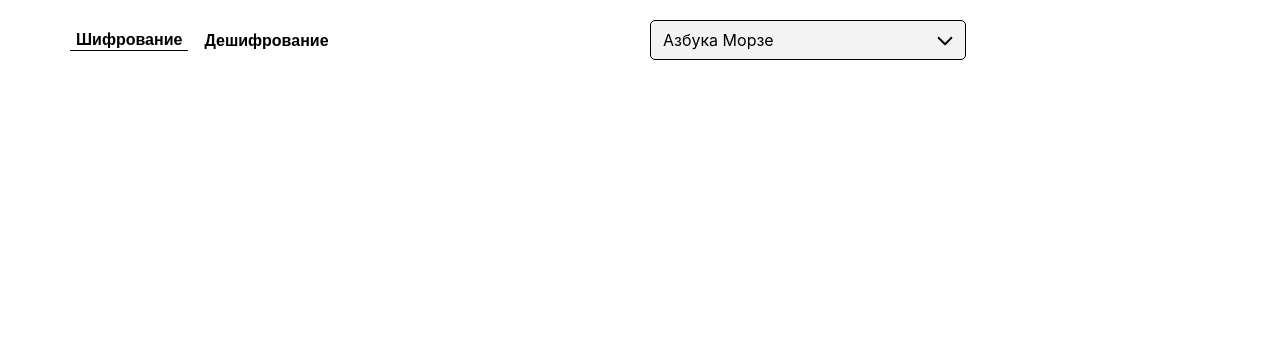
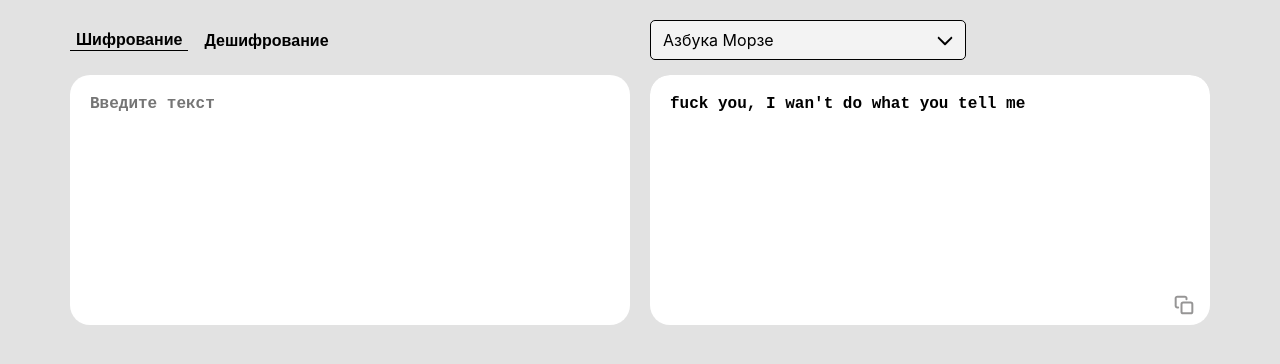
Before and after one commit to encryption-machine/Front, a React (Create React App) app: page / in a window 1280 px wide. Shown: the top 364 px of the page. Built offline with nearby package versions, Linux system fonts and the light colour scheme.

Commit message:
machine-002: добавил блок  вводом и выводом текста

```diff
--- /dev/null
+++ b/src/components/Icons/Copy.jsx
@@ -0,0 +1,28 @@
+import React from 'react';
+
+export const Copy = () => {
+	return (
+		<svg
+			width="20"
+			height="20"
+			viewBox="0 0 20 20"
+			fill="none"
+			xmlns="http://www.w3.org/2000/svg"
+		>
+			<g clipPath="url(#clip0_403_324)">
+				<path
+					d="M16.6667 7.5H9.16667C8.24619 7.5 7.5 8.24619 7.5 9.16667V16.6667C7.5 17.5871 8.24619 18.3333 9.16667 18.3333H16.6667C17.5871 18.3333 18.3333 17.5871 18.3333 16.6667V9.16667C18.3333 8.24619 17.5871 7.5 16.6667 7.5Z"
+					strokeWidth="2"
+					strokeLinecap="round"
+					strokeLinejoin="round"
+				/>
+				<path
+					d="M4.16602 12.4998H3.33268C2.89065 12.4998 2.46673 12.3242 2.15417 12.0117C1.84161 11.6991 1.66602 11.2752 1.66602 10.8332V3.33317C1.66602 2.89114 1.84161 2.46722 2.15417 2.15466C2.46673 1.8421 2.89065 1.6665 3.33268 1.6665H10.8327C11.2747 1.6665 11.6986 1.8421 12.0112 2.15466C12.3238 2.46722 12.4993 2.89114 12.4993 3.33317V4.1665"
+					strokeWidth="2"
+					strokeLinecap="round"
+					strokeLinejoin="round"
+				/>
+			</g>
+		</svg>
+	);
+};
--- a/src/components/Icons/index.jsx
+++ b/src/components/Icons/index.jsx
@@ -1,3 +1,4 @@
 import { Chevron } from './chevron';
+import { Copy } from './Copy';
 
-export { Chevron };
+export { Chevron, Copy };
--- a/src/components/Machine/Machine.jsx
+++ b/src/components/Machine/Machine.jsx
@@ -1,5 +1,6 @@
-import React, { useRef, useEffect } from 'react';
-import { Chevron } from '../Icons';
+import React, { useRef, useEffect, useState } from 'react';
+import { Chevron, Copy } from '../Icons';
+import { copyToClipboard } from '../../helpers';
 import styles from './Machine.module.scss';
 
 export const Machine = ({ list }) => {
@@ -9,6 +10,12 @@ export const Machine = ({ list }) => {
 	const [filteredList, setFilteredList] = React.useState(
 		list.filter((item) => item !== selected)
 	);
+	const [result, setResult] = React.useState(
+		"fuck you, I wan't do what you tell me"
+	);
+	const [isCopyShow, setIsCopyShow] = useState(false);
+	const [copyMessage, setCopyMessage] = useState('');
+	const [encryption, SetEncryption] = useState('');
 	const selectRef = useRef(null);
 	const activeClass = styles.machine__tabActive;
 
@@ -26,20 +33,42 @@ export const Machine = ({ list }) => {
 		} else {
 			hideBlock.setAttribute('style', height);
 		}
-
 		setSelectOpen(!isSelectOpen);
 	};
 
 	const choiceType = (e, value) => {
 		// здесь будет запрос к серверу
+		// в случае успеха код ниже
 		setSelected(value);
-		setFilteredList(list.filter((value) => value !== selected));
+		setFilteredList(list.filter((item) => item !== value));
 		selectClick();
+	};
+
+	const copyCode = () => {
+		try {
+			copyToClipboard(result);
+			setCopyMessage('Результат скопирован');
+		} catch (error) {
+			setCopyMessage('Неудалось скопировать');
+		} finally {
+			showMessage();
+		}
+	};
+
+	const showMessage = () => {
+		setIsCopyShow(true);
+		setTimeout(() => {
+			setIsCopyShow(false);
+		}, 2000);
 	};
 
 	useEffect(() => {
 		const handleClick = (event) => {
-			if (selectRef.current && !selectRef.current?.contains(event.target)) {
+			if (
+				isSelectOpen &&
+				selectRef.current &&
+				!selectRef.current?.contains(event.target)
+			) {
 				selectClick();
 			}
 		};
@@ -47,11 +76,15 @@ export const Machine = ({ list }) => {
 		return () => {
 			window.removeEventListener('click', handleClick);
 		};
-	}, [isSelectOpen]);
+	}, []);
 
 	const selectClasses = !isSelectOpen
 		? styles.machine__select
-		: styles.machine__selectOpen;
+		: `${styles.machine__selectOpen} ${styles.machine__select}`;
+
+	const copyClasses = !isCopyShow
+		? styles.machine__copyMessage
+		: `${styles.machine__copyMessageShow} ${styles.machine__copyMessage}`;
 
 	return (
 		<div className={styles.machine}>
@@ -98,6 +131,30 @@ export const Machine = ({ list }) => {
 					</div>
 				</div>
 			</div>
+			<div>
+				<textarea
+					name="leftArea"
+					id="leftArea"
+					className={styles.machine__text}
+					placeholder="Введите текст"
+					value={encryption}
+					onChange={SetEncryption}
+				></textarea>
+			</div>
+			<div className={styles.machine__copyCont}>
+				<div className={copyClasses}>Результат Скопирован</div>
+				<textarea
+					name="rightArea"
+					id="rightArea"
+					className={styles.machine__text}
+					placeholder="Результат"
+					value={result}
+					readOnly
+				></textarea>
+				<button onClick={copyCode} className={styles.machine__copyButton}>
+					<Copy />
+				</button>
+			</div>
 		</div>
 	);
 };
--- a/src/components/Machine/Machine.module.scss
+++ b/src/components/Machine/Machine.module.scss
@@ -58,6 +58,8 @@
       height: 0;
       transition: .5s ease-in;
       overflow: hidden;
+      z-index: 10;
+      border-radius: 0 0 5px 5px;
     }
     &List{
       width: 316px;
@@ -92,6 +94,52 @@
       }
     }
   }
-
-
+  &__text{
+    width: 100% !important;
+    height: 250px !important;
+    padding: 20px;
+    background: #FFFFFF;
+    border-radius: 20px;
+    resize: none;
+    border:none;
+    font-size: 16px;
+    font-weight: 600;
+    line-height: 19px;
+  }
+  &__copy{
+    &Cont{
+      position: relative;
+      border-radius: 20px;
+      overflow: hidden;
+    }
+    &Button{
+      position: absolute;
+      bottom: 10px;
+      right: 10px;
+      border:none;
+      background: none;
+      cursor: pointer;
+      color: #969595;
+      z-index: 10;
+      svg{
+        stroke:currentColor;
+      }
+    }
+    &Message{
+      position: absolute;
+      width: 100%;
+      height: 0;
+      display: flex;
+      align-items: center;
+      justify-content: center;
+      background-color: #F3F3F3;
+      font-size: 16px;
+      font-weight: 600;
+      overflow: hidden;
+      transition: .3s ease-in;
+      &Show{
+        height: 40px;
+      }
+    }
+  }
 }
--- /dev/null
+++ b/src/helpers/index.js
@@ -0,0 +1,25 @@
+export const copyToClipboard = (value) => {
+	const textArea = document.createElement('textarea');
+	textArea.value = value;
+	document.body.appendChild(textArea);
+
+	if (navigator.userAgent.match(/ipad|ipod|iphone/i)) {
+		textArea.readOnly = true;
+
+		const range = document.createRange();
+		range.selectNodeContents(textArea);
+
+		const selection = window.getSelection();
+		if (selection === null) return;
+		selection.removeAllRanges();
+		selection.addRange(range);
+		textArea.setSelectionRange(0, 999999);
+	} else {
+		textArea.select();
+	}
+	const successful = document.execCommand('copy');
+	textArea.remove();
+	if (!successful) {
+		throw new Error('Копирование в буфер обмена недоступно в этом браузере');
+	}
+};
--- a/src/index.css
+++ b/src/index.css
@@ -5,6 +5,7 @@ body {
 		sans-serif;
 	-webkit-font-smoothing: antialiased;
 	-moz-osx-font-smoothing: grayscale;
+  background-color: #E2E2E2;
 }
 
 code {
```
